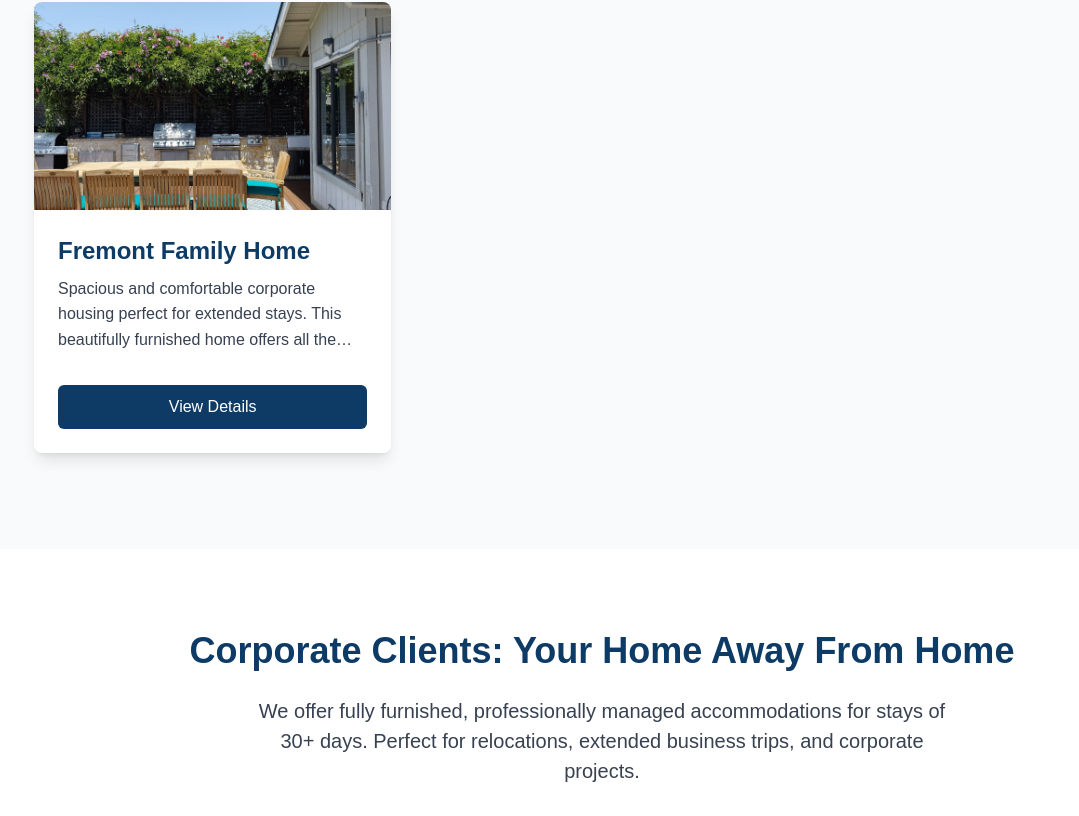
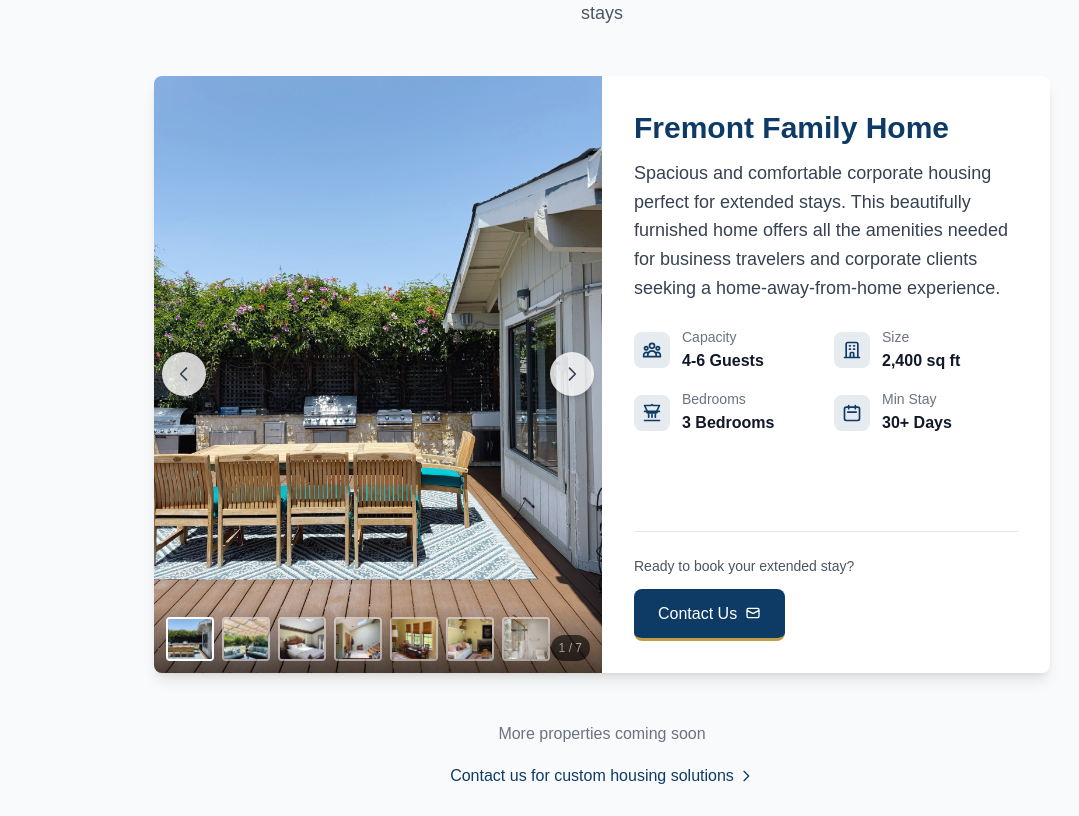
Before and after one commit to chengbrian9/stillpoint, a Next.js app: page / in a window 1280 px wide. Shown: the part 785-1601 px from the top of the page, without its empty margins (38-1117 px from the left). Built offline with nearby package versions, Linux system fonts and the light colour scheme.

Commit message:
feat: update card

```diff
--- a/components/PropertyCard.js
+++ b/components/PropertyCard.js
@@ -1,7 +1,18 @@
 // components/PropertyCard.js
 import { motion } from 'framer-motion';
+import { useState } from 'react';
 
 export default function PropertyCard({ property, idx }) {
+  const [currentImageIndex, setCurrentImageIndex] = useState(0);
+  const images = property.gallery || [property.image];
+
+  const nextImage = () => {
+    setCurrentImageIndex((prev) => (prev + 1) % images.length);
+  };
+
+  const prevImage = () => {
+    setCurrentImageIndex((prev) => (prev - 1 + images.length) % images.length);
+  };
   return (
     <motion.div
       className="bg-white rounded-lg shadow-lg overflow-hidden hover:shadow-xl transition-all duration-300 h-full flex flex-col"
@@ -10,32 +21,153 @@ export default function PropertyCard({ property, idx }) {
       animate={{ opacity: 1, y: 0 }}
       transition={{ delay: idx * 0.1 }}
     >
-      {/* Image Container */}
-      <div className="relative overflow-hidden">
+      <div className="flex flex-col lg:flex-row min-h-[400px] lg:min-h-[350px]">
+        {/* Image Gallery Section */}
+        <div className="relative lg:w-1/2 h-64 lg:h-auto">
+          <div className="relative w-full h-full overflow-hidden">
             <img
-          src={property.image}
-          alt={property.title}
-          className="w-full h-48 sm:h-52 md:h-48 lg:h-52 object-cover transition-transform duration-300 hover:scale-105"
+              src={images[currentImageIndex]}
+              alt={`${property.title} - Image ${currentImageIndex + 1}`}
+              className="w-full h-full object-cover transition-transform duration-300 hover:scale-105"
               loading="lazy"
             />
-        {/* Optional: Add a gradient overlay for better text readability if needed */}
-        <div className="absolute inset-0 bg-gradient-to-t from-black/10 to-transparent opacity-0 hover:opacity-100 transition-opacity duration-300"></div>
+
+            {/* Navigation Arrows */}
+            {images.length > 1 && (
+              <>
+                <button
+                  onClick={prevImage}
+                  className="absolute left-2 top-1/2 -translate-y-1/2 bg-white/80 hover:bg-white rounded-full p-2 shadow-md transition-all duration-200 focus:outline-none"
+                  aria-label="Previous image"
+                >
+                  <svg className="w-5 h-5 text-gray-700" fill="none" stroke="currentColor" viewBox="0 0 24 24">
+                    <path strokeLinecap="round" strokeLinejoin="round" strokeWidth={2} d="M15 19l-7-7 7-7" />
+                  </svg>
+                </button>
+                <button
+                  onClick={nextImage}
+                  className="absolute right-2 top-1/2 -translate-y-1/2 bg-white/80 hover:bg-white rounded-full p-2 shadow-md transition-all duration-200 focus:outline-none"
+                  aria-label="Next image"
+                >
+                  <svg className="w-5 h-5 text-gray-700" fill="none" stroke="currentColor" viewBox="0 0 24 24">
+                    <path strokeLinecap="round" strokeLinejoin="round" strokeWidth={2} d="M9 5l7 7-7 7" />
+                  </svg>
+                </button>
+              </>
+            )}
+
+            {/* Image Counter */}
+            {images.length > 1 && (
+              <div className="absolute bottom-3 right-3 bg-black/60 text-white px-2 py-1 rounded-full text-xs">
+                {currentImageIndex + 1} / {images.length}
+              </div>
+            )}
           </div>
 
-      {/* Content Container */}
-      <div className="p-4 sm:p-6 flex-1 flex flex-col">
-        <h2 className="text-lg sm:text-xl lg:text-2xl font-semibold mb-2 text-primary-blue line-clamp-2">
+          {/* Thumbnail Strip */}
+          {images.length > 1 && (
+            <div className="absolute bottom-0 left-0 right-0 bg-gradient-to-t from-black/60 to-transparent p-3">
+              <div className="flex space-x-2 overflow-x-auto scrollbar-hide">
+                {images.map((image, index) => (
+                  <button
+                    key={index}
+                    onClick={() => setCurrentImageIndex(index)}
+                    className={`flex-shrink-0 w-12 h-8 rounded overflow-hidden border-2 transition-all duration-200 focus:outline-none ${
+                      index === currentImageIndex ? 'border-white' : 'border-white/50 hover:border-white/80'
+                    }`}
+                  >
+                    <img
+                      src={image}
+                      alt={`Thumbnail ${index + 1}`}
+                      className="w-full h-full object-cover"
+                    />
+                  </button>
+                ))}
+              </div>
+            </div>
+          )}
+        </div>
+
+        {/* Content Section */}
+        <div className="lg:w-1/2 p-6 lg:p-8 flex flex-col justify-between">
+          <div>
+            <h2 className="text-2xl lg:text-3xl font-bold mb-3 text-primary-blue">
               {property.title}
             </h2>
 
-        <p className="text-gray-700 text-sm sm:text-base flex-1 line-clamp-3 leading-relaxed mb-4">
+            <p className="text-gray-700 text-base lg:text-lg leading-relaxed mb-6">
               {property.description}
             </p>
 
-        {/* Call to Action Button */}
-        <button className="mt-4 w-full bg-primary-blue text-white py-2 px-4 rounded-md hover:bg-primary-blue/90 transition-colors duration-200 font-medium text-sm sm:text-base min-h-touch focus:outline-none">
-          View Details
-        </button>
+            {/* Property Details with Icons */}
+            <div className="grid grid-cols-2 gap-4 mb-6">
+              <div className="flex items-center space-x-3">
+                <div className="bg-primary-blue/10 p-2 rounded-lg">
+                  <svg className="w-5 h-5 text-primary-blue" fill="none" stroke="currentColor" viewBox="0 0 24 24">
+                    <path strokeLinecap="round" strokeLinejoin="round" strokeWidth={2} d="M17 20h5v-2a3 3 0 00-5.356-1.857M17 20H7m10 0v-2c0-.656-.126-1.283-.356-1.857M7 20H2v-2a3 3 0 015.356-1.857M7 20v-2c0-.656.126-1.283.356-1.857m0 0a5.002 5.002 0 019.288 0M15 7a3 3 0 11-6 0 3 3 0 016 0zm6 3a2 2 0 11-4 0 2 2 0 014 0zM7 10a2 2 0 11-4 0 2 2 0 014 0z" />
+                  </svg>
+                </div>
+                <div>
+                  <p className="text-sm text-gray-500">Capacity</p>
+                  <p className="font-semibold text-gray-900">4-6 Guests</p>
+                </div>
+              </div>
+
+              <div className="flex items-center space-x-3">
+                <div className="bg-primary-blue/10 p-2 rounded-lg">
+                  <svg className="w-5 h-5 text-primary-blue" fill="none" stroke="currentColor" viewBox="0 0 24 24">
+                    <path strokeLinecap="round" strokeLinejoin="round" strokeWidth={2} d="M19 21V5a2 2 0 00-2-2H7a2 2 0 00-2 2v16m14 0h2m-2 0h-5m-9 0H3m2 0h5M9 7h1m-1 4h1m4-4h1m-1 4h1m-5 10v-5a1 1 0 011-1h2a1 1 0 011 1v5m-4 0h4" />
+                  </svg>
+                </div>
+                <div>
+                  <p className="text-sm text-gray-500">Size</p>
+                  <p className="font-semibold text-gray-900">2,400 sq ft</p>
+                </div>
+              </div>
+
+              <div className="flex items-center space-x-3">
+                <div className="bg-primary-blue/10 p-2 rounded-lg">
+                  <svg className="w-5 h-5 text-primary-blue" fill="none" stroke="currentColor" viewBox="0 0 24 24">
+                    <path strokeLinecap="round" strokeLinejoin="round" strokeWidth={2} d="M8 14v3m4-3v3m4-3v3M3 21h18M3 10h18M10.5 3L12 2l1.5 1H21l-3 6v2a1 1 0 01-1 1H7a1 1 0 01-1-1V9L3 3h7.5z" />
+                  </svg>
+                </div>
+                <div>
+                  <p className="text-sm text-gray-500">Bedrooms</p>
+                  <p className="font-semibold text-gray-900">3 Bedrooms</p>
+                </div>
+              </div>
+
+              <div className="flex items-center space-x-3">
+                <div className="bg-primary-blue/10 p-2 rounded-lg">
+                  <svg className="w-5 h-5 text-primary-blue" fill="none" stroke="currentColor" viewBox="0 0 24 24">
+                    <path strokeLinecap="round" strokeLinejoin="round" strokeWidth={2} d="M8 7V3m8 4V3m-9 8h10M5 21h14a2 2 0 002-2V7a2 2 0 00-2-2H5a2 2 0 00-2 2v12a2 2 0 002 2z" />
+                  </svg>
+                </div>
+                <div>
+                  <p className="text-sm text-gray-500">Min Stay</p>
+                  <p className="font-semibold text-gray-900">30+ Days</p>
+                </div>
+              </div>
+            </div>
+          </div>
+
+          {/* Contact Section */}
+          <div className="border-t pt-6">
+            <p className="text-sm text-gray-600 mb-3">
+              Ready to book your extended stay?
+            </p>
+            <a
+              href="mailto:team@stillpointproperty.com"
+              className="inline-flex items-center px-6 py-3 rounded-lg text-white font-medium bg-primary-blue hover:bg-primary-blue/90 transition-all duration-200 focus:outline-none group"
+              style={{ borderBottom: '3px solid var(--color-gold)' }}
+            >
+              <span>Contact Us</span>
+              <svg className="w-4 h-4 ml-2 group-hover:translate-x-1 transition-transform duration-200" fill="none" stroke="currentColor" viewBox="0 0 24 24">
+                <path strokeLinecap="round" strokeLinejoin="round" strokeWidth={2} d="M3 8l7.89 4.26a2 2 0 002.22 0L21 8M5 19h14a2 2 0 002-2V7a2 2 0 00-2-2H5a2 2 0 00-2 2v10a2 2 0 002 2z" />
+              </svg>
+            </a>
+          </div>
+        </div>
       </div>
     </motion.div>
   );
--- a/pages/index.js
+++ b/pages/index.js
@@ -44,13 +44,38 @@ export default function Home() {
 
       {/* Featured Properties Section */}
       <div className="max-w-container mx-auto px-4 sm:px-6 lg:px-8 py-8 sm:py-12" id="listings">
-        <h2 className="text-2xl sm:text-3xl lg:text-4xl font-bold mb-6 sm:mb-8 lg:mb-12 text-center text-primary-blue">
-          Featured Corporate Accommodations
-        </h2>
-        <div className="grid grid-cols-1 sm:grid-cols-2 lg:grid-cols-3 gap-6 sm:gap-8">
-          {properties.map((property, idx) => (
-            <PropertyCard key={property.id} property={property} idx={idx} />
-          ))}
+        <div className="text-center mb-8 sm:mb-12">
+          <h2 className="text-2xl sm:text-3xl lg:text-4xl font-bold mb-3 sm:mb-4 text-primary-blue">
+            Featured Corporate Accommodation
+          </h2>
+          <p className="text-base sm:text-lg text-gray-600 max-w-2xl mx-auto">
+            Discover our premium furnished housing solution designed for extended business stays
+          </p>
+        </div>
+
+        {/* Single Property Showcase */}
+        <div className="flex justify-center">
+          <div className="w-full max-w-4xl">
+            {properties.map((property, idx) => (
+              <PropertyCard key={property.id} property={property} idx={idx} />
+            ))}
+          </div>
+        </div>
+
+        {/* Additional Info */}
+        <div className="text-center mt-8 sm:mt-12">
+          <p className="text-sm sm:text-base text-gray-500 mb-4">
+            More properties coming soon
+          </p>
+          <a
+            href="mailto:team@stillpointproperty.com"
+            className="inline-flex items-center text-primary-blue hover:text-primary-blue/80 font-medium transition-colors duration-200"
+          >
+            <span>Contact us for custom housing solutions</span>
+            <svg className="w-4 h-4 ml-1" fill="none" stroke="currentColor" viewBox="0 0 24 24">
+              <path strokeLinecap="round" strokeLinejoin="round" strokeWidth={2} d="M9 5l7 7-7 7" />
+            </svg>
+          </a>
         </div>
       </div>
 
--- a/styles/globals.css
+++ b/styles/globals.css
@@ -43,6 +43,16 @@ a {
 
 nav {
   font-family: 'Montserrat', Arial, sans-serif;
+}
+
+/* Scrollbar utilities */
+.scrollbar-hide {
+  -ms-overflow-style: none;
+  scrollbar-width: none;
+}
+
+.scrollbar-hide::-webkit-scrollbar {
+  display: none;
 }
 
 /* Accessibility improvements */
```
Lines whose indentation alone changed are shown as unchanged.
